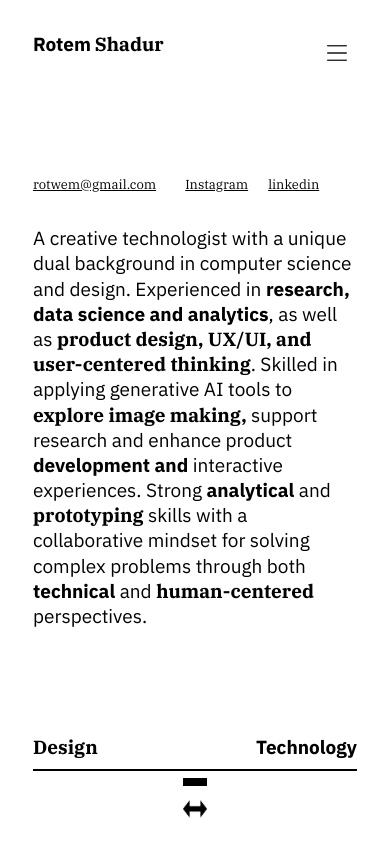
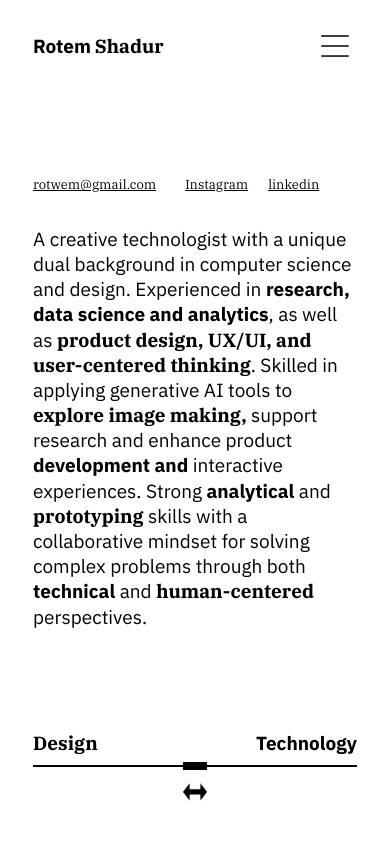
Before and after one commit to rotwem/portfolio, a React (Vite) app: page / in a window 390 px wide. Built offline with nearby package versions, Linux system fonts and the light colour scheme.

Commit message:
layout changes

```diff
--- a/src/App.css
+++ b/src/App.css
@@ -64,6 +64,14 @@
   position: relative;
 }
 
+/* Site header wrapper (contains nav-bar + mobile menu) */
+.site-header {
+  flex-shrink: 0;
+  width: 100%;
+  position: relative;
+  z-index: 100;
+}
+
 /* Nav Bar Container */
 .nav-bar-container {
   display: flex;
@@ -72,9 +80,7 @@
   padding: 33px;
   margin: 0;
   width: 100%;
-  flex-shrink: 0;
   position: relative;
-  z-index: 100;
   background: transparent;
   color: #000; /* Default black text for about and cv pages */
 }
@@ -117,6 +123,8 @@ html.projects-cursor-hidden * {
 }
 
 /* Exception: keep default cursor on navbar */
+body.projects-cursor-hidden .site-header,
+body.projects-cursor-hidden .site-header *,
 body.projects-cursor-hidden .nav-bar-container,
 body.projects-cursor-hidden .nav-bar-container *,
 body.projects-cursor-hidden .mobile-menu-container,
@@ -453,12 +461,17 @@ body.projects-cursor-hidden .mobile-menu-container * {
   padding-top: 33px;
 }
 
-/* About: no scroll, centered between navbar and slider */
+/* About: no scroll, centered between navbar and slider, nice spacing */
 .scrollable-content:has(.about-section) {
   overflow-y: hidden;
   justify-content: center;
   padding-top: 0;
   padding-bottom: 0;
+}
+
+.scrollable-content:has(.about-section) .about-section {
+  margin-top: 24px;
+  margin-bottom: 24px;
 }
 
 /* CV Specific Styling */
@@ -677,37 +690,40 @@ body.projects-cursor-hidden .mobile-menu-container * {
   height: 2px;
   background-color: #000;
   position: relative;
+  overflow: visible;
 }
 
 .slide-bar-position-indicator {
   position: absolute;
-  top: 50%;
-  transform: translateY(-50%) translateX(-50%);
+  top: 0;
+  left: 50%;
+  transform: translateX(-50%);
   display: flex;
   flex-direction: column;
   align-items: center;
   transition: left 0.1s ease;
-  touch-action: none; /* Prevent default touch behaviors */
+  touch-action: none;
 }
 
 .position-line {
   width: 24px;
   height: 6px;
   background-color: #000;
-  position: absolute;
-  top: 3px;
+  position: relative;
+  top: -2px;
 }
 
 .slide-bar-arrow {
   display: flex;
   align-items: center;
   gap: 2px;
-  position: absolute;
-  top: 27px;
+  position: relative;
+  top: 2px;
 }
 
 .double-arrow-icon {
   width: 24px; /* Same width as position-line */
+  margin-top: 8px;
   height: auto;
   display: block;
 }
@@ -749,6 +765,7 @@ body.projects-cursor-hidden .mobile-menu-container * {
   width: 40px;
   height: 40px;
 }
+
 
 .hamburger-icon {
   width: 100%;
@@ -876,28 +893,44 @@ body.projects-cursor-hidden .mobile-menu-container * {
   /* Show mobile menu on mobile */
   .mobile-menu-container {
     display: block;
+    position: static;
+  }
+
+  /* Single header row: name + hamburger aligned, same top margin */
+  .site-header {
+    display: flex;
+    justify-content: space-between;
+    align-items: center;
+    padding: 24px 33px;
+    width: 100%;
+  }
+
+  .nav-bar-container {
+    padding: 0;
+    flex: 1;
+    justify-content: flex-start;
+    align-items: center;
+  }
+
+  .hamburger-menu {
+    position: static;
+    flex-shrink: 0;
+    padding: 8px;
+    width: 44px;
+    height: 44px;
   }
 
   .portfolio {
     font-size: 20px;
     margin: 0;
     padding: 0;
-    /* Ensure proper viewport handling on mobile */
-    height: 100vh; /* Fallback for browsers that don't support dvh */
-    height: 100dvh; /* Dynamic viewport height for mobile */
-    /* Add safe area insets for devices with notches/home indicators */
+    height: 100vh;
+    height: 100dvh;
     padding-bottom: env(safe-area-inset-bottom, 0px);
   }
 
-  .nav-bar-container {
-    padding: 33px;
-    align-items: flex-start;
-  }
-
-  /* Align hamburger with name: same top margin (33px) */
-  .hamburger-menu {
-    top: 33px;
-    right: 33px;
+  .portfolio.portfolio-about-cv {
+    padding-bottom: 0;
   }
 
   .scrollable-content {
@@ -909,7 +942,11 @@ body.projects-cursor-hidden .mobile-menu-container * {
   }
 
   .slider-container-wrapper {
-    padding: 10px 33px 8px;
+    padding: 12px 33px 0;
+  }
+
+  .portfolio.portfolio-about-cv .slider-container-wrapper {
+    padding: 12px 33px max(12px, env(safe-area-inset-bottom, 0px));
   }
 
   .name, .nav-link, .email, .section-title, .main-text, .secondary-text, .year-text, .year, .company, .position, .skill-category, .skill-list, .about-content, .footer-left, .footer-right, .footer-arrow {
@@ -1013,11 +1050,10 @@ body.projects-cursor-hidden .mobile-menu-container * {
 
   .slide-bar-container {
     margin-bottom: 0;
-    margin-top: 10px;
+    margin-top: 6px;
   }
 
   .slide-bar-position-indicator {
-    /* Larger touch target for the indicator */
     min-width: 40px;
     min-height: 20px;
     max-width: none;
@@ -1025,17 +1061,18 @@ body.projects-cursor-hidden .mobile-menu-container * {
   }
 
   .position-line {
-    width: 24px; /* Slightly larger on mobile */
-    height: 8px; /* Slightly larger on mobile */
+    width: 24px;
+    height: 8px;
+    top: -3px;
+  }
+
+  .slide-bar-arrow {
     top: 2px;
   }
 
-  .slide-bar-arrow {
-    top: 24px; /* Adjust position for larger indicator */
-  }
-
   .double-arrow-icon {
-    width: 24px; /* Slightly larger on mobile to match position-line */
+    width: 24px;
+    margin-top: 8px;
     height: auto;
     display: block;
   }
--- a/src/App.tsx
+++ b/src/App.tsx
@@ -23,7 +23,7 @@ function App() {
   }
 
   return (
-    <div className="portfolio">
+    <div className={`portfolio ${currentPage === 'about' || currentPage === 'cv' ? 'portfolio-about-cv' : ''}`}>
       <Header
         currentPage={currentPage}
         setCurrentPage={setCurrentPage}
--- a/src/components/Header.tsx
+++ b/src/components/Header.tsx
@@ -21,7 +21,7 @@ const Header: React.FC<HeaderProps> = ({ currentPage, setCurrentPage, navbarColo
   const textColor = navbarColor === 'white' ? '#fff' : '#000'
 
   return (
-    <>
+    <header className="site-header">
       <div className="nav-bar-container" style={{ color: textColor }}>
         <div className="name" style={{ color: textColor }}>
           <span className="name-rotem" style={{ color: textColor }}>Rotem</span>
@@ -64,7 +64,6 @@ const Header: React.FC<HeaderProps> = ({ currentPage, setCurrentPage, navbarColo
         </nav>
       </div>
 
-      {/* Mobile Hamburger Menu - Outside the grid */}
       <div className="mobile-menu-container">
         <button className="hamburger-menu" onClick={toggleMenu}>
           <img
@@ -124,7 +123,7 @@ const Header: React.FC<HeaderProps> = ({ currentPage, setCurrentPage, navbarColo
           </nav>
         </div>
       </div>
-    </>
+    </header>
   )
 }
 
--- a/src/components/Slider.tsx
+++ b/src/components/Slider.tsx
@@ -208,7 +208,7 @@ const Slider: React.FC<SliderProps> = ({
             <div className="label-design">Design</div>
             <div className="label-technology">Technology</div>
           </div>
-          <div className="slide-bar-line"></div>
+          <div className="slide-bar-line">
             <div
               className="slide-bar-position-indicator"
               ref={arrowRef}
@@ -223,6 +223,7 @@ const Slider: React.FC<SliderProps> = ({
           </div>
         </div>
       </div>
+    </div>
   )
 }
 
```
Lines whose indentation alone changed are shown as unchanged.
